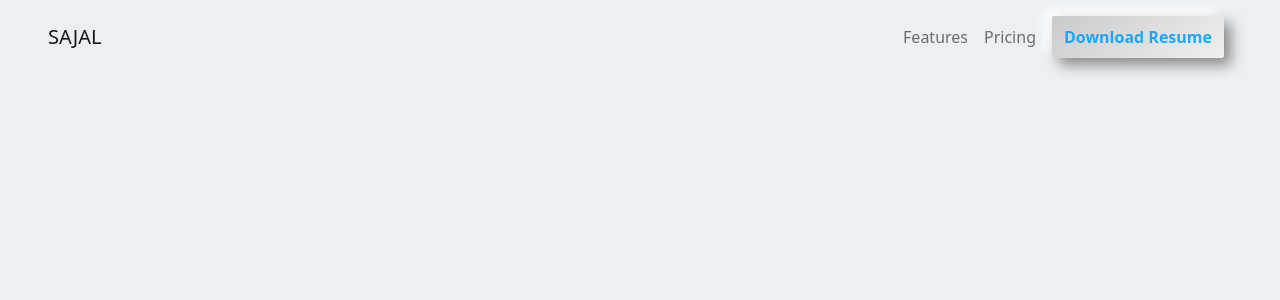
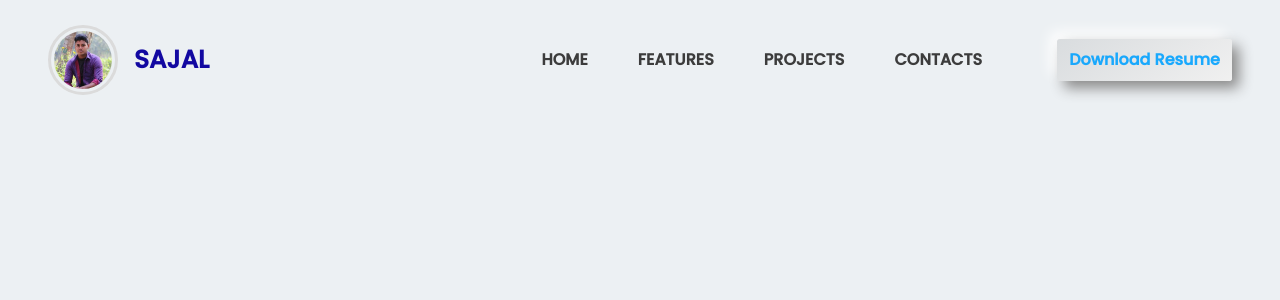
Before and after one commit to Sajalhowlader/portfolio, a React (Create React App) app: page / in a window 1280 px wide. Shown: the top 300 px of the page. Built offline with nearby package versions, Linux system fonts and the light colour scheme.

Commit message:
add a pic

```diff
--- a/src/Css/AllCss.css
+++ b/src/Css/AllCss.css
@@ -1,13 +1,44 @@
+@import url('https://fonts.googleapis.com/css2?family=Poppins:wght@300;400;500&display=swap');
 body {
   background-color: #ecf0f3;
+  font-family: 'Poppins', sans-serif;
 }
+.nav-con {
+  padding: 20px 0px;
+}
+.navImg {
+  display: flex;
+  align-items: center;
+}
+.navImg img {
+  width: 70px;
+  height: 70px;
+  border-radius: 50%;
+  border: 3px solid #dbdbdb;
+  padding: 3px;
+  margin-right: 5px;
+}
+.navImg span {
+  color: #1208a1;
+  font-weight: bold;
+  font-size: 25px;
+  margin-left: 11px;
+}
+
 .resume-btn {
   border-radius: 4px;
-  background: linear-gradient(145deg, #cacaca, #f0f0f0);
+  background: linear-gradient(145deg, #8d8d8d33, #f0f0f0);
   box-shadow: 7px 7px 14px #898989, -7px -7px 14px #ffffff;
   border: none;
   padding: 9px 12px;
   font-weight: bold;
   border-radius: 3px;
   color: #00a1ffe3;
+  margin-left: 50px;
 }
+.home-menu {
+  text-decoration: none;
+  padding: 6px 25px;
+  color: #3c3c3c;
+  font-weight: bold;
+}
--- a/src/Pages/Home/Header.js
+++ b/src/Pages/Home/Header.js
@@ -1,21 +1,25 @@
 import React from 'react';
 import { Nav, Navbar } from 'react-bootstrap';
+import { NavLink } from 'react-router-dom';
+import navImg from '../../images/oo.jpg'
 
 const Header = () => {
   return (
     <>
       <Navbar collapseOnSelect expand="lg"  className='px-5 nav-con'>
-   <Navbar.Brand href="#home">SAJAL</Navbar.Brand>
+   <Navbar.Brand href="#home" className='navImg'><img  src={navImg} alt="" /> <span>SAJAL</span></Navbar.Brand>
    <Navbar.Toggle aria-controls="responsive-navbar-nav" />
    <Navbar.Collapse id="responsive-navbar-nav">
     <Nav className="ms-auto">
-      <Nav.Link href="#features">Features</Nav.Link>
-      <Nav.Link href="#pricing">Pricing</Nav.Link>
+      <NavLink className='home-menu' to="/">HOME</NavLink>
+      <NavLink className='home-menu' to="/">FEATURES</NavLink>
+      <NavLink className='home-menu' to="/">PROJECTS</NavLink>
+      <NavLink className='home-menu' to="/">CONTACTS</NavLink>
     </Nav>
     <Nav>
-      <Nav.Link eventKey={2} href="#memes">
+      <NavLink  to="/">
        <button className='resume-btn'>Download Resume</button>
-      </Nav.Link>
+      </NavLink>
     </Nav>
    </Navbar.Collapse>
 </Navbar>
```
Also changed, not shown: src/images/oo.jpg (added).
